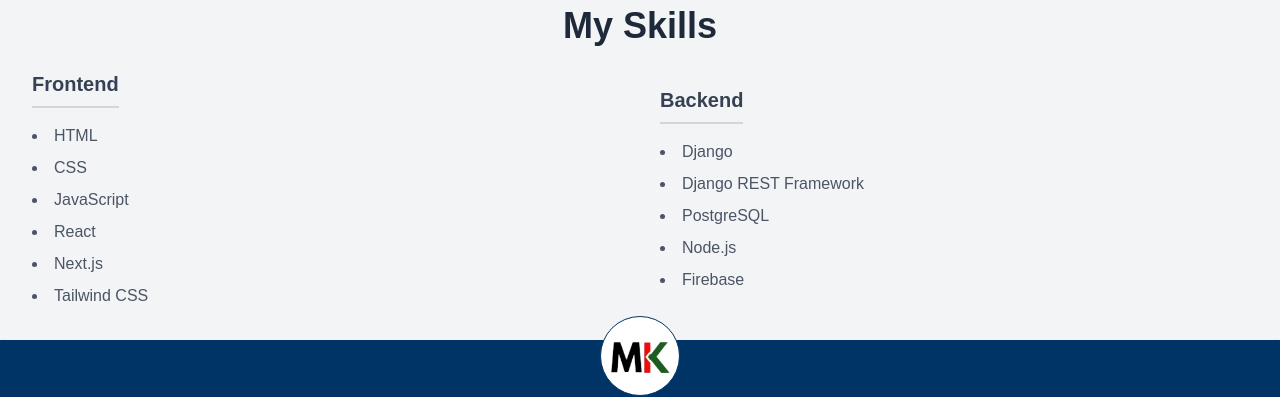
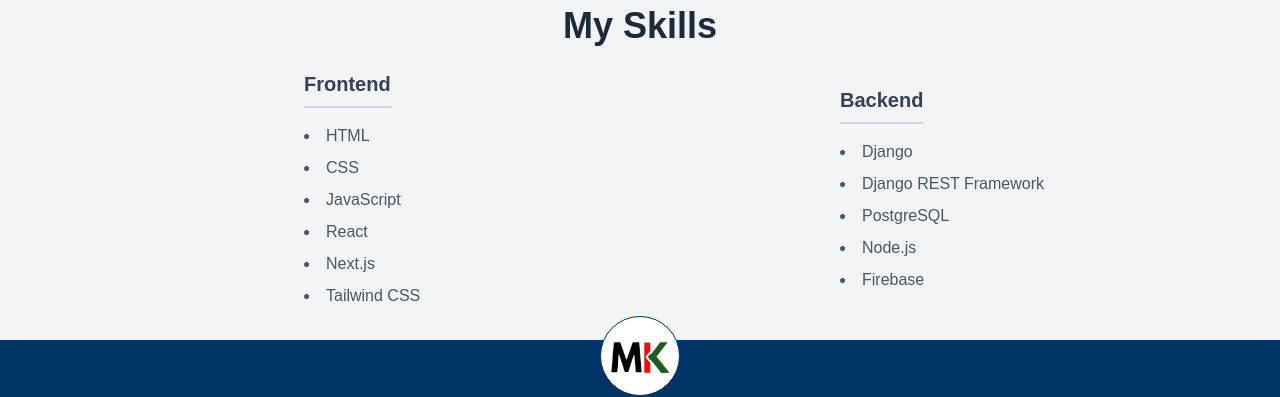
Before and after one commit to matthewkuria/myportifolio, a Next.js app: page / in a window 1280 px wide. Shown: the part 2704-3101 px from the top of the page. Built offline with nearby package versions, Linux system fonts and the light colour scheme; a web font is replaced by a local one.

Commit message:
More changes on the skills section

```diff
--- a/app/components/MySkills.tsx
+++ b/app/components/MySkills.tsx
@@ -3,9 +3,9 @@
 const MySkills = () => {
   return (
     <div className="bg-gray-100 p-8 rounded-lg shadow-lg">
-        <h1 className="text-gray-800 text-3xl md:text-4xl font-extrabold mb-6 text-center">My Skills</h1>
-        <div className="flex flex-col md:flex-row justify-center items-center gap-10">
-            <div className="w-full md:w-1/2 flex flex-col items-start justify-center text-left">
+        <h1 className="text-gray-800 text-3xl md:text-4xl font-extrabold mb-6 text-left md:text-center ml-10 md:ml-0">My Skills</h1>
+        <div className="flex flex-col md:flex-row justify-center items-center px-20 gap-20 ">
+            <div className="w-full md:w-1/2 flex flex-col items-start justify-center text-left md:ml-48">
               <h4 className="text-xl font-semibold text-gray-700 mb-4 border-b-2 border-gray-300 pb-2">Frontend</h4>
               <ul className="list-disc list-inside text-gray-600 space-y-2">
                 <li>HTML</li>
@@ -16,7 +16,7 @@
                 <li>Tailwind CSS</li>
               </ul>
             </div>
-            <div className="w-full md:w-1/2 flex flex-col items-start justify-center text-left">
+            <div className="w-full md:w-1/2 flex flex-col items-start justify-center text-left md:ml-32">
               <h4 className="text-xl font-semibold text-gray-700 mb-4 border-b-2 border-gray-300 pb-2">Backend</h4>
               <ul className="list-disc list-inside text-gray-600 space-y-2">
                 <li>Django</li>
```
